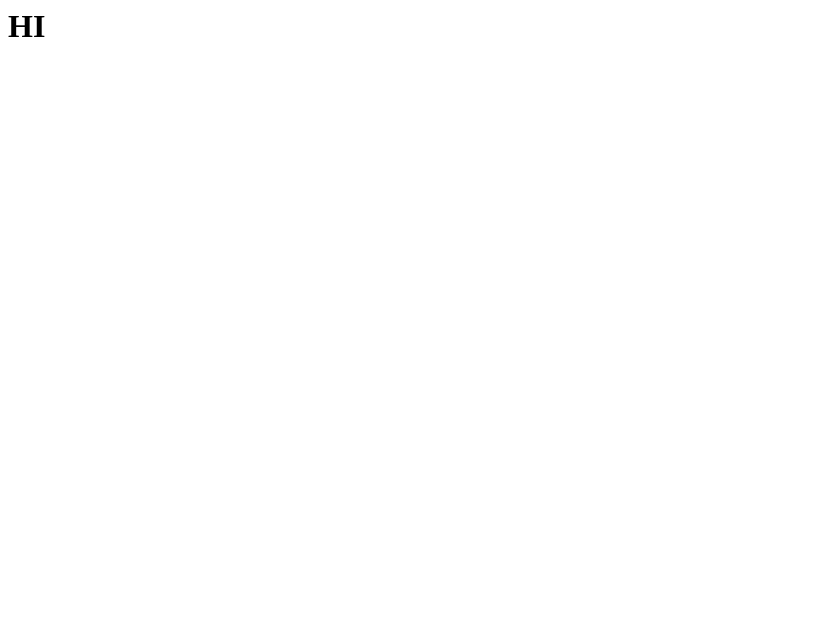
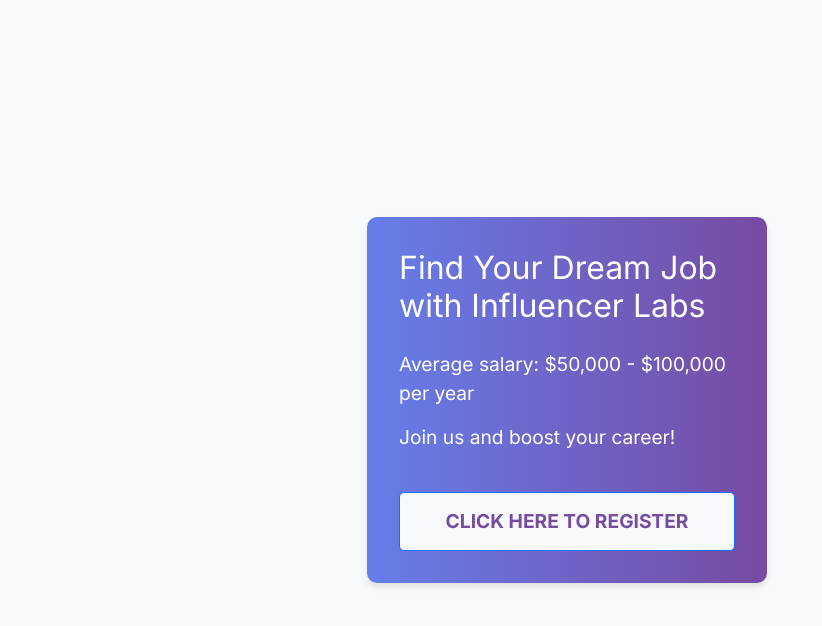
Before and after one commit to gtkarthikeyan26/html-cssand-js, a website: page ok.html in a window 1280 px wide. Shown: the whole page, without its empty margins (0-822 px from the left). Drawn offline with nearby package versions, Linux system fonts and the light colour scheme.

Commit message:
new change

```diff
--- a/ok.html
+++ b/ok.html
@@ -1 +1,74 @@
-<h1>HI</h1>
+<!DOCTYPE html>
+<html lang="en">
+<head>
+    <meta charset="UTF-8">
+    <meta name="viewport" content="width=device-width, initial-scale=1.0">
+    <title>Find Your Dream Job with Influencer Labs</title>
+    <link href="https://cdn.jsdelivr.net/npm/bootstrap@5.3.0/dist/css/bootstrap.min.css" rel="stylesheet">
+    <link href="https://fonts.googleapis.com/css2?family=Inter:wght@400;700&display=swap" rel="stylesheet">
+    <style>
+        body {
+            font-family: 'Inter', sans-serif;
+            background-color: #f8f9fa;
+            display: flex;
+            justify-content: center;
+            align-items: center;
+            height: 100vh;
+            margin: 0;
+        }
+        .card {
+            max-width: 400px;
+            width: 100%;
+            padding: 2rem;
+            border: none;
+            border-radius: 10px;
+            box-shadow: 0 4px 6px rgba(0, 0, 0, 0.1);
+            background: linear-gradient(to right, #667eea, #764ba2);
+            color: white;
+        }
+        h1 {
+            font-size: 2rem;
+            margin-bottom: 1.5rem;
+        }
+        p {
+            font-size: 1.2rem;
+            margin-bottom: 1rem;
+        }
+        .btn-primary {
+            background-color: #f8f9fa;
+            color: #764ba2;
+            font-weight: 600;
+            font-size: 1.2rem;
+            padding: 0.875rem 1rem;
+            border-radius: 5px;
+            margin-top: 1.5rem;
+            transition: all 0.3s;
+        }
+        .btn-primary:hover {
+            background-color: #764ba2;
+            color: #f8f9fa;
+        }
+    </style>
+</head>
+<body>
+    <div class="container">
+        <div class="row justify-content-center">
+            <div class="col-md-6">
+                <div class="card">
+                    <h1>Find Your Dream Job with Influencer Labs</h1>
+                    <p>Average salary: $50,000 - $100,000 per year</p>
+                    <p>Join us and boost your career!</p>
+                    <button class="btn btn-primary w-100" id="registerBtn">CLICK HERE TO REGISTER</button>
+                </div>
+            </div>
+        </div>
+    </div>
+
+    <script src="https://cdn.jsdelivr.net/npm/bootstrap@5.3.0/dist/js/bootstrap.bundle.min.js"></script>
+    <script>
+        document.getElementById('registerBtn').addEventListener('click', function() {
+            alert('Thank you for your interest! Registration form will be available soon.');
+        });
+    </script>
+</body>
+</html>
--- a/package.json
+++ b/package.json
@@ -1,5 +1,6 @@
 {
   "dependencies": {
+    "lodash": "^4.17.21",
     "react": "^18.3.1"
   }
 }
```
Also changed, not shown: 1 other file.
